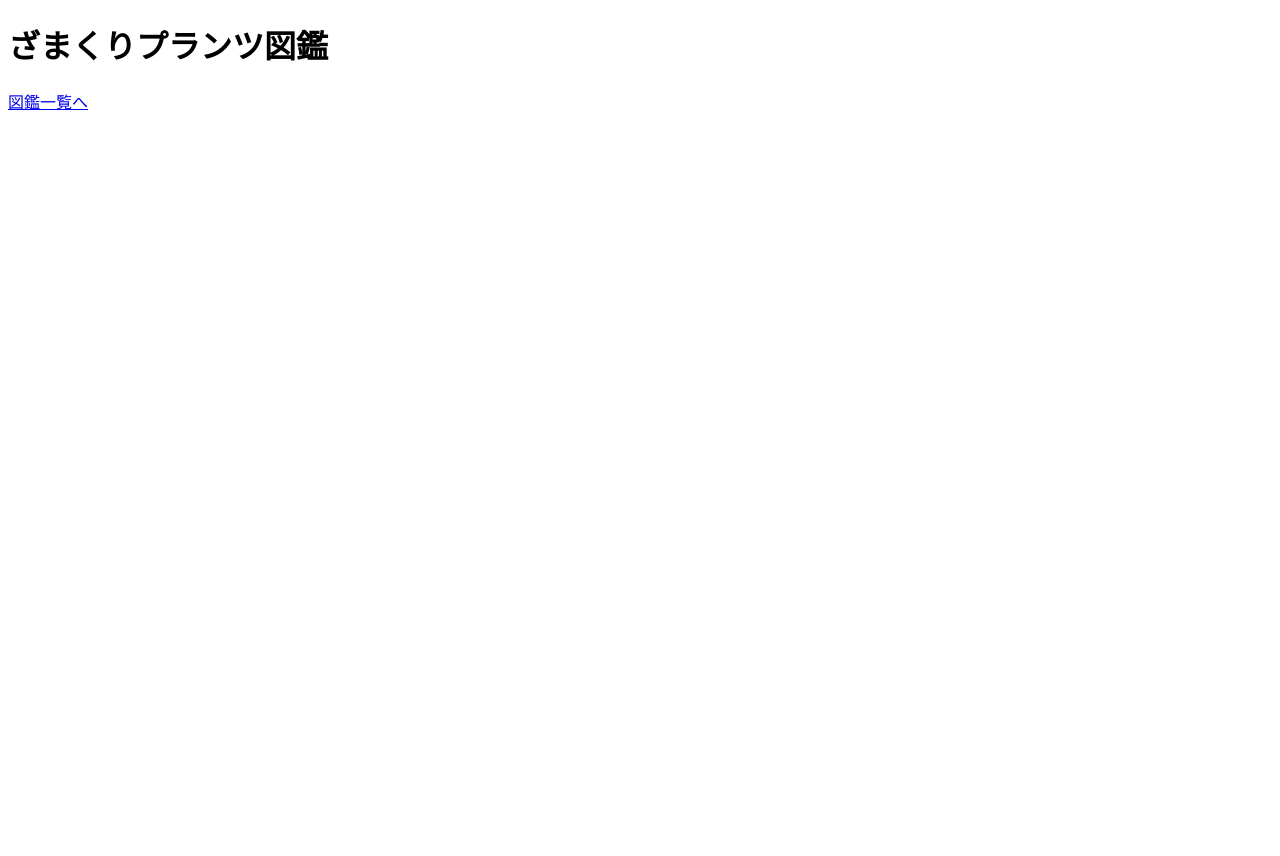
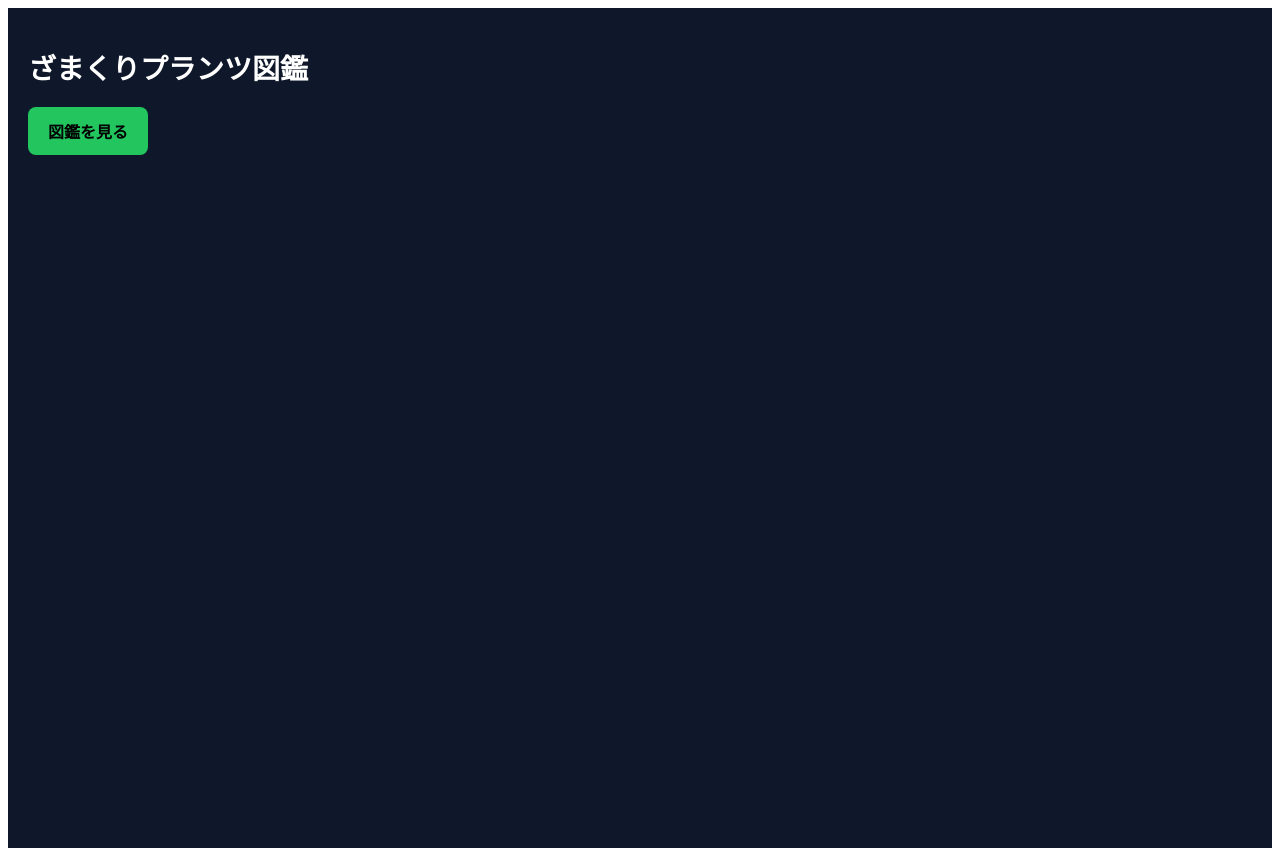
Before and after one commit to kumag36/aroid-nfc, a Next.js app: page / in a window 1280 px wide. Before the commit the page ends 800 px from the top, so only its background shows below. Built offline with nearby package versions, Linux system fonts and the light colour scheme.

Commit message:
Update page.js

```diff
--- a/app/page.js
+++ b/app/page.js
@@ -2,9 +2,31 @@ export const dynamic = 'force-dynamic'
 
 export default function Page() {
   return (
-    <div>
-      <h1>ざまくりプランツ図鑑</h1>
-      <a href="/plant">図鑑一覧へ</a>
-    </div>
+    <main style={{
+      background: '#0f172a',
+      minHeight: '100vh',
+      color: '#fff',
+      padding: '20px'
+    }}>
+      <h1 style={{
+        fontSize: '28px',
+        fontWeight: 'bold',
+        marginBottom: '20px'
+      }}>
+        ざまくりプランツ図鑑
+      </h1>
+
+      <a href="/plant" style={{
+        display: 'inline-block',
+        background: '#22c55e',
+        padding: '12px 20px',
+        borderRadius: '8px',
+        color: '#000',
+        fontWeight: 'bold',
+        textDecoration: 'none'
+      }}>
+        図鑑を見る
+      </a>
+    </main>
   )
 }
```
